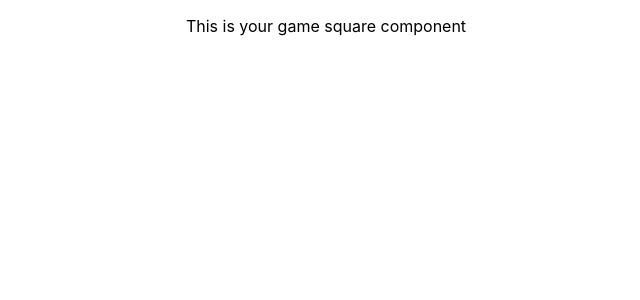
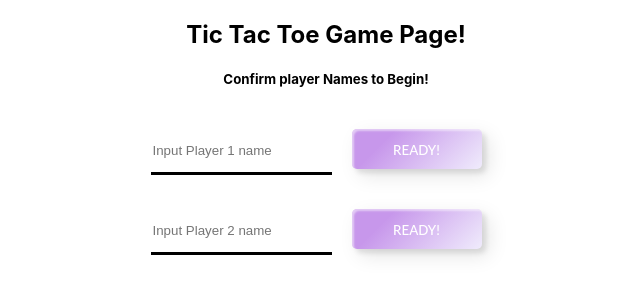
Before and after one commit to steph6u/project-ticTacToe, a React (Create React App) app: page / in a window 1280 px wide. Shown: the top 300 px of the page, without its empty margins (314-954 px from the left). Built offline with nearby package versions, Linux system fonts and the light colour scheme.

Commit message:
Fix bad merge that deleted reference code

```diff
--- a/src/components/gameArea/gameArea.js
+++ b/src/components/gameArea/gameArea.js
@@ -118,7 +118,43 @@ function GameArea({ player1, player2, hardReset }) {
 
   return (
     <div id="gameArea">
-      <GameSquare />
+      <h3>GAME ON!</h3>
+      <br />
+      {!winner ? (
+        <h4>{turn ? player1 : player2}'s turn</h4>
+      ) : winner === 3 ? (
+        <h4>TIE GAME</h4>
+      ) : (
+        <h4>{winner === 1 ? player1 : player2} WINS!</h4>
+      )}
+      <div className="gameBoard">
+        {grid.map((square) => {
+          return (
+            <GameSquare
+              id={square.id}
+              key={square.id}
+              changeTurn={changeTurn}
+              turn={turn}
+              markSquare={markSquare}
+              winner={winner}
+              reset={reset}
+            />
+          );
+        })}
+      </div>
+      <br />
+      {winner ? (
+        <div>
+          <button className="hardReset custom-btn" onClick={softReset}>
+            Play another Round?
+          </button>
+          <button className="softReset custom-btn" onClick={fullReset}>
+            Reset Game
+          </button>
+        </div>
+      ) : (
+        ""
+      )}
     </div>
   );
 }
--- a/src/components/gameSquare/gameSquare.js
+++ b/src/components/gameSquare/gameSquare.js
@@ -22,8 +22,12 @@ function GameSquare({ id, changeTurn, turn, markSquare, winner, reset }) {
   };
 
   return (
-    <div>
-      <p>This is your game square component</p>
+    <div
+      className={`gameSquare square${id}`}
+      onClick={handleClick}
+      id={`square${id}`}
+    >
+      <p>{owner ? owner : ""}</p>
     </div>
   );
 }
--- a/src/pages/game/game.js
+++ b/src/pages/game/game.js
@@ -4,11 +4,107 @@ import "./game.css";
 // importing components
 import GameArea from "../../components/gameArea/gameArea";
 
-// this component combines the entire app together, getting the names, setting the board etc
 function Game() {
+  const [player1, setPlayer1] = useState("");
+  const [player1Ready, setPlayer1Ready] = useState(false);
+  const [player2, setPlayer2] = useState("");
+  const [player2Ready, setPlayer2Ready] = useState(false);
+  const [gameState, setGameState] = useState("setup");
+
+  const handleSubmit = (e) => {
+    e.preventDefault();
+    if (e.target.id === "player1Form") {
+      if (player1 === "") {
+        setPlayer1("Player 1");
+      }
+      setPlayer1Ready(true);
+    } else {
+      if (player2 === "") {
+        setPlayer2("Player 2");
+      }
+      setPlayer2Ready(true);
+    }
+  };
+
+  const hardReset = () => {
+    setGameState("setup");
+    setPlayer1("");
+    setPlayer2("");
+    setPlayer1Ready(false);
+    setPlayer2Ready(false);
+  };
+
+  useEffect(() => {
+    if (player1Ready && player2Ready) {
+      setGameState("play");
+    }
+  }, [player1Ready, player2Ready]);
+
+  const handleChange = (e) => {
+    if (e.target.id === "player1NameInput") {
+      setPlayer1(e.target.value);
+    } else {
+      setPlayer2(e.target.value);
+    }
+  };
+
   return (
     <div className="gamePage">
-      <GameArea />
+      <h2 id="gameTitle">Tic Tac Toe Game Page!</h2>
+      <div id="nameSettingForm">
+        <div className="playerContainter">
+          {gameState === "setup" ? (
+            <h5>Confirm player Names to Begin!</h5>
+          ) : (
+            <h5>Both Players Ready!</h5>
+          )}
+          {!player1Ready ? (
+            <form
+              className="nameInput"
+              id="player1Form"
+              onSubmit={(e) => handleSubmit(e)}
+            >
+              <input
+                className="nameTextInput"
+                id="player1NameInput"
+                type="text"
+                value={player1}
+                placeholder="Input Player 1 name"
+                onChange={(e) => handleChange(e)}
+              />
+              <input type="submit" value="READY!" className="readyButton" />
+            </form>
+          ) : (
+            <h3>{player1.toUpperCase()} READY!</h3>
+          )}
+        </div>
+        <div className="playerContainter">
+          {!player2Ready ? (
+            <form
+              className="nameInput"
+              id="player2Form"
+              onSubmit={(e) => handleSubmit(e)}
+            >
+              <input
+                className="nameTextInput"
+                id="player2NameInput"
+                type="text"
+                value={player2}
+                placeholder="Input Player 2 name"
+                onChange={(e) => handleChange(e)}
+              />
+              <input type="submit" value="READY!" className="readyButton" />
+            </form>
+          ) : (
+            <h3>{player2.toUpperCase()} READY!</h3>
+          )}
+        </div>
+      </div>
+      <div id="gameArea">
+        {gameState !== "setup" ? (
+          <GameArea player1={player1} player2={player2} hardReset={hardReset} />
+        ) : null}
+      </div>
     </div>
   );
 }
```
